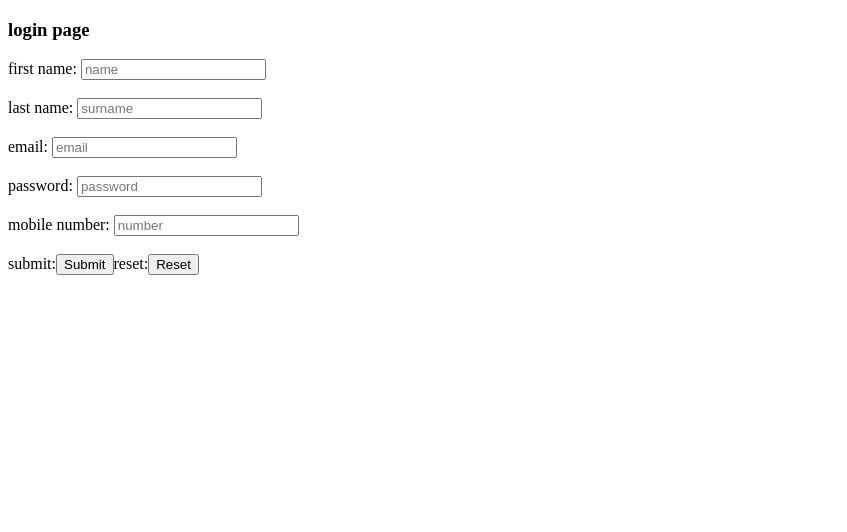
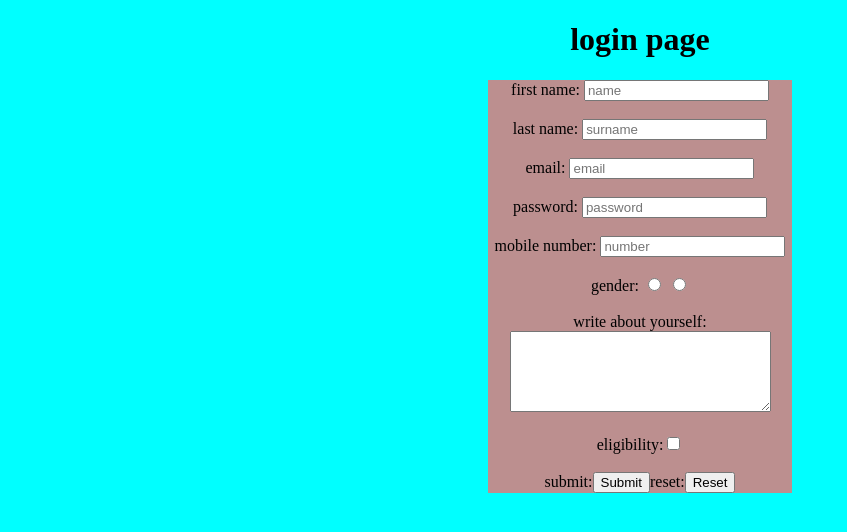
Before and after one commit to anjalirathor622/htmlform, a plain HTML site: page index.html in a window 1280 px wide. Shown: the whole page, without its empty margins (0-847 px from the left). Drawn offline with Linux system fonts and the light colour scheme.

Commit message:
html form

```diff
--- a/index.html
+++ b/index.html
@@ -5,10 +5,24 @@
         <meta http-equiv="X-UA-Compatible" content="IE=edge">
         <meta name="viewport" content="width=device-width, initial-scale=1.0">
         <title>html form</title>
-
+        <style>
+            form{
+                text-align: center;
+                background-color:rosybrown;
+                margin-left: 30em;
+                margin-right: 30em;
+            }
+            body{
+                background-color:aqua;
+            }
+            h1{
+                text-align: center;
+                font-size:2em;
+            }
+        </style>
     </head>
     <body>
-        <H3 class="a">login page</H3>
+        <H1>login page</H1>
         <form>
             <div>
                 <lable for="a">first name:</lable>
@@ -34,8 +48,19 @@
                 <lable id="e">mobile number:</lable>
                 <input id="e" type="number" name="number" placeholder="number"/>
             </div>
+            <br>
             <div>
-
+                <lable id="f">gender:</lable>
+                <input id="f" type="radio" name="gender" value="male"/>
+                <input id="g" type="radio" name="gender" value="female"/>
+            </div>
+            <br>
+            <div>
+                write about yourself:<br><textarea name="massage" rows="5" cols="30"></textarea>
+            </div>
+            <br>
+            <div>
+                eligibility:<input type="checkbox" name="eligibility" />
             </div>
             <br>
             submit:<input type="submit" value="Submit"/>reset:<input type="reset" value="Reset"/>
```
